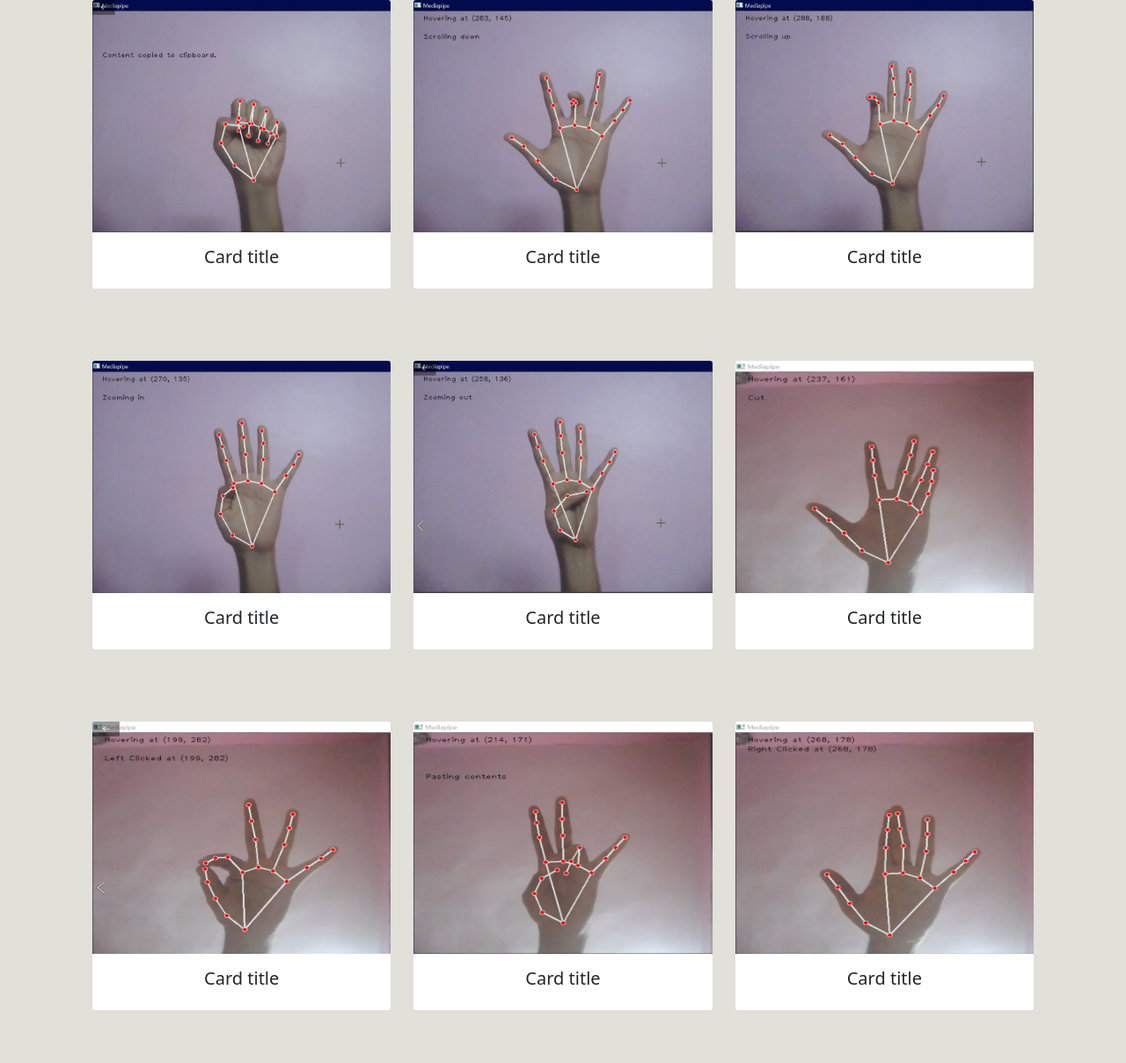
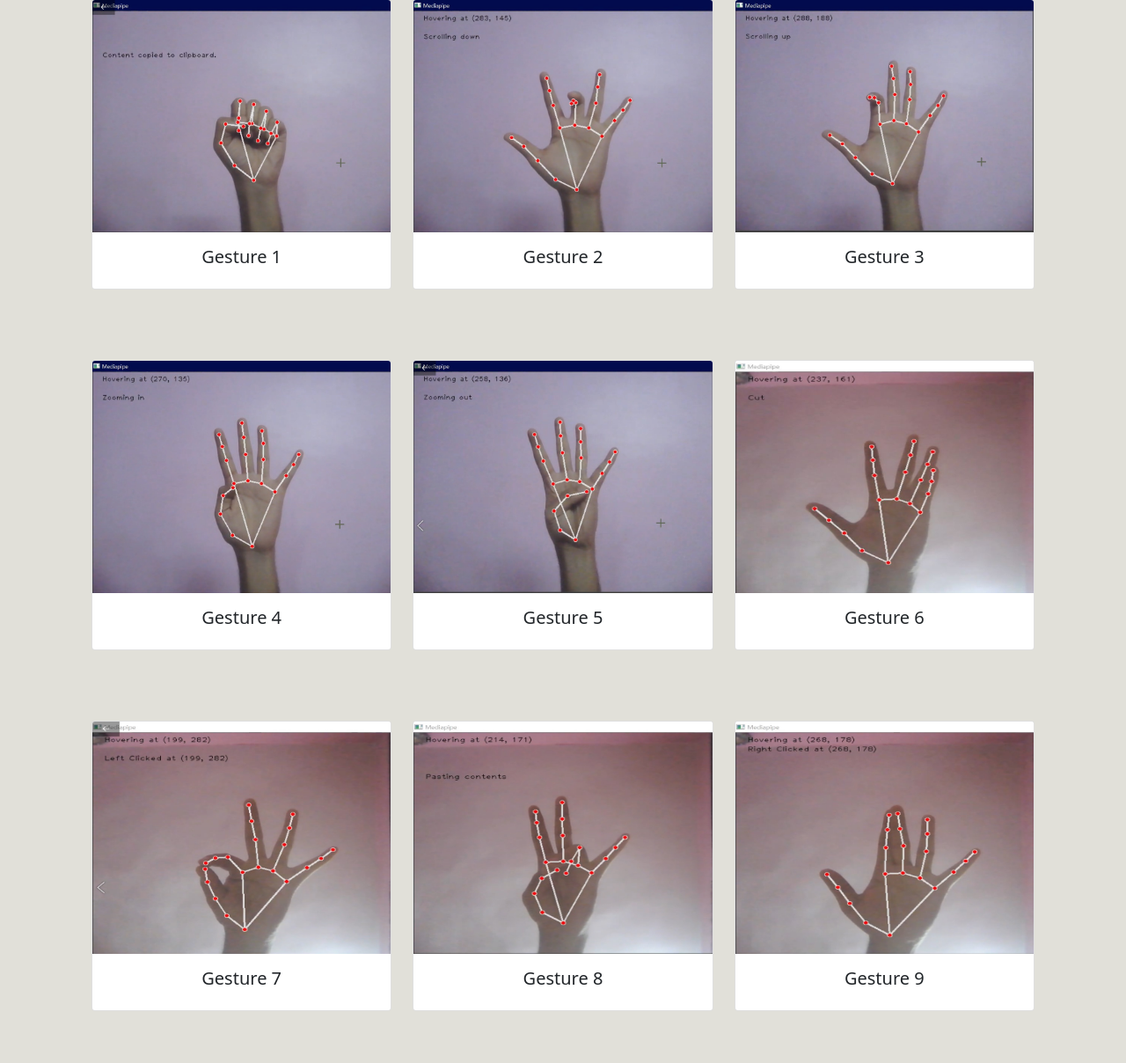
Before and after one commit to MLSAKIIT/Gesture-Navigation-System, a Node server app: page /viewMore2 in a window 1280 px wide. Shown: the part 409-1617 px from the top of the page at 88% size. Run offline with Node 20, Linux system fonts and the light colour scheme.

Commit message:
numbered the gestures in viewmore2 page

```diff
--- a/GestureNavigationSystem/views/viewMore2.ejs
+++ b/GestureNavigationSystem/views/viewMore2.ejs
@@ -47,7 +47,7 @@
               <div class="card h-100">
                 <img src="IMAGES/copyContent.jpg" class="card-img-top picSize" alt="...">
                 <div class="card-body text-center">
-                  <h5 class="card-title">Card title</h5>
+                  <h5 class="card-title">Gesture 1</h5>
                 </div>
               </div>
             </div>
@@ -55,7 +55,7 @@
               <div class="card h-100">
                 <img src="IMAGES/scrollDown.jpg" class="card-img-top picSize" alt="...">
                 <div class="card-body text-center">
-                  <h5 class="card-title">Card title</h5>
+                  <h5 class="card-title">Gesture 2</h5>
                 </div>
 
               </div>
@@ -64,7 +64,7 @@
               <div class="card h-100">
                 <img src="IMAGES/scrollUp.jpg" class="card-img-top  picSize" alt="...">
                 <div class="card-body text-center">
-                  <h5 class="card-title">Card title</h5>
+                  <h5 class="card-title">Gesture 3</h5>
                 </div>
               </div>
             </div>
@@ -77,7 +77,7 @@
                 <div class="card h-100">
                     <img src="IMAGES/zoomIn.jpg" class="card-img-top picSize" alt="...">
                     <div class="card-body text-center">
-                        <h5 class="card-title">Card title</h5>
+                        <h5 class="card-title">Gesture 4</h5>
                     </div>
                 </div>
             </div>
@@ -85,7 +85,7 @@
                 <div class="card h-100">
                     <img src="IMAGES/zoomOut.jpg" class="card-img-top picSize" alt="...">
                     <div class="card-body text-center">
-                        <h5 class="card-title">Card title</h5>
+                        <h5 class="card-title">Gesture 5</h5>
                     </div>
 
                 </div>
@@ -94,7 +94,7 @@
                 <div class="card h-100">
                     <img src="IMAGES/cut.jpg" class="card-img-top picSize" alt="...">
                     <div class="card-body text-center">
-                        <h5 class="card-title">Card title</h5>
+                        <h5 class="card-title">Gesture 6</h5>
                     </div>
                 </div>
             </div>
@@ -107,7 +107,7 @@
                 <div class="card h-100">
                     <img src="IMAGES/leftClicked.jpg" class="card-img-top picSize" alt="...">
                     <div class="card-body text-center">
-                        <h5 class="card-title">Card title</h5>
+                        <h5 class="card-title">Gesture 7</h5>
                     </div>
                 </div>
             </div>
@@ -115,7 +115,7 @@
                 <div class="card h-100">
                     <img src="IMAGES/pasting.jpg" class="card-img-top picSize" alt="...">
                     <div class="card-body text-center">
-                        <h5 class="card-title">Card title</h5>
+                        <h5 class="card-title">Gesture 8</h5>
                     </div>
 
                 </div>
@@ -124,7 +124,7 @@
                 <div class="card h-100">
                     <img src="IMAGES/RightClick.jpg" class="card-img-top picSize" alt="...">
                     <div class="card-body text-center">
-                        <h5 class="card-title">Card title</h5>
+                        <h5 class="card-title">Gesture 9</h5>
                     </div>
                 </div>
             </div>
```
